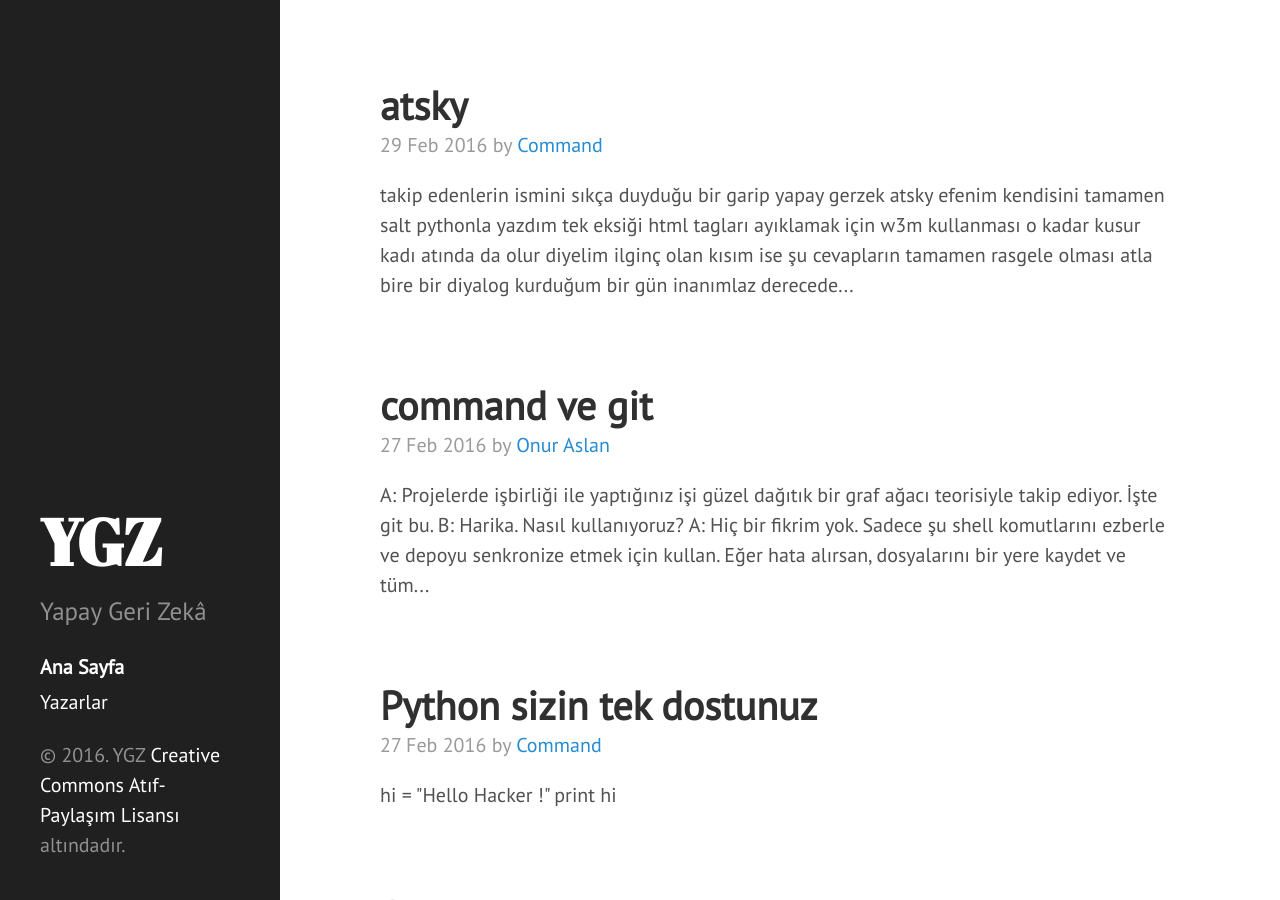
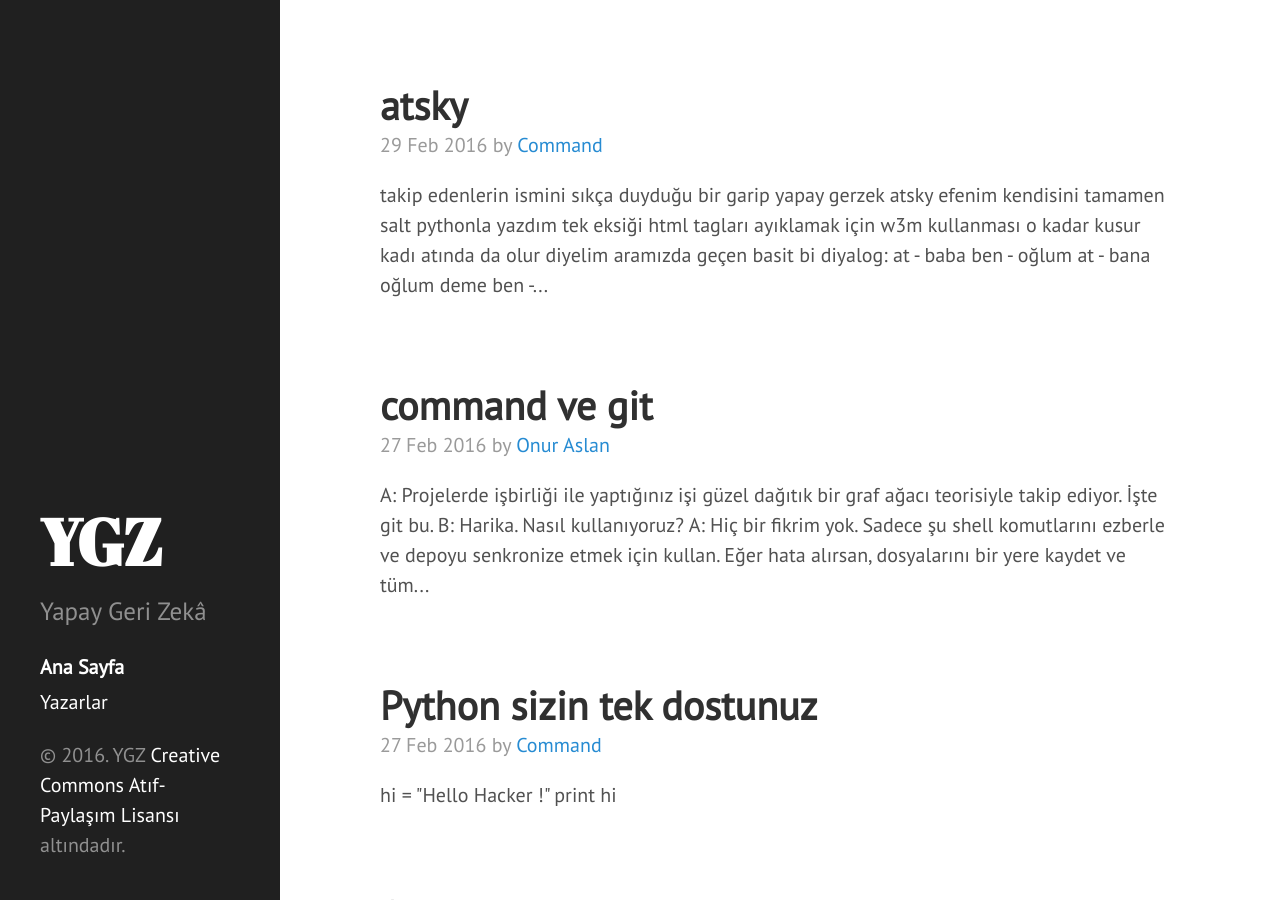
Before and after one commit to yapaygerizeka/yapaygerizeka.github.io, a Jekyll site: the page built from index.html, in a window 1280 px wide and 900 px high. Built offline with Jekyll 4.4.1, drawn with Linux system fonts in a browser that asks for light colours; nearby versions of some CDN libraries; the list of posts is cut into pages by our own code.

Commit message:
yeni yazı

```diff
--- a/_posts/command/2016-02-29-command.md
+++ b/_posts/command/2016-02-29-command.md
@@ -9,13 +9,15 @@ takip edenlerin ismini sıkça duyduğu bir garip yapay gerzek atsky
 efenim kendisini tamamen salt pythonla yazdım tek eksiği html tagları ayıklamak
 için w3m kullanması o kadar kusur kadı atında da olur diyelim
 
-ilginç olan kısım ise şu cevapların tamamen rasgele olması atla bire bir diyalog
-kurduğum bir gün inanımlaz derecede şaşırtan bir şey oldu (defalarca oldu)
-biraz person of interestten etkilenmiş olacağımki at irc de beni görünce baba
-diyerek bana sesleniyor bende cevap olarak oğlum yazdığımda "bana oğlum deme"
-diyerek cevapladı buraya kadar normal birsonraki mesajımda ne diyeyim dediğimde
-ise darbeyi vurdu "siktir et bir şey deme sen bana" !!!
-sonrasında neyse uykum var dediğim "benimde" diyerek cevap verdi
+aramızda geçen basit bi diyalog:
+
+at - baba
+ben - oğlum
+at - bana oğlum deme
+ben - ne diyeyim
+at - siktir et bişey deme
+ben - neyse uykum var
+at - benimde
 
 atı tanımayan bilmeyen biri olsa %100 turing testinden geçerdi vaktinde kanalda
 yeni olan biriside ya bu at gerçek mi ? bot mu diye sormuştu
```
